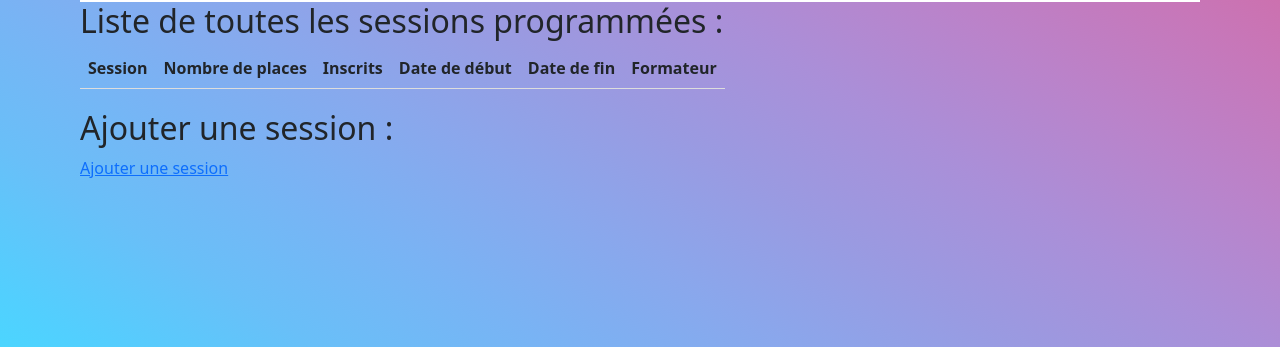
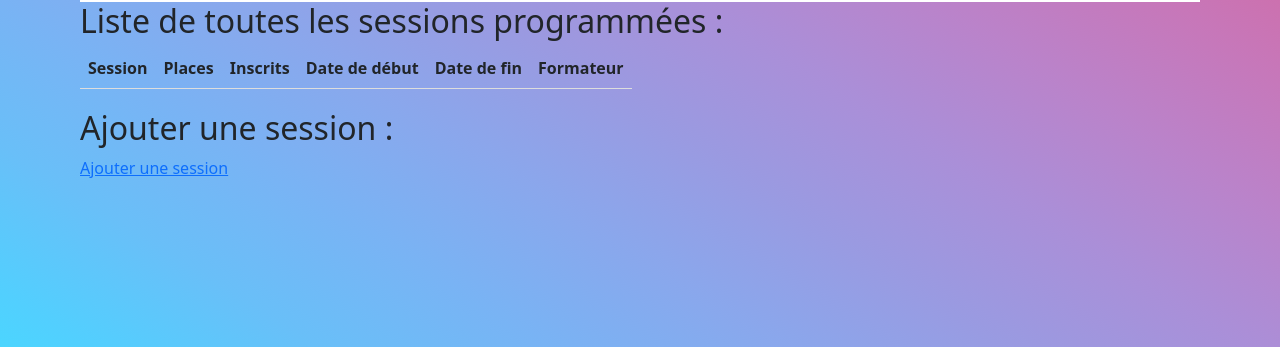
Before and after one commit to AnotheerDev/Sessions, a Symfony app: template templates/session/index.html.twig in a window 1280 px wide. Shown: the part 73-420 px from the top of the page. Run offline with Twig, Linux system fonts and the light colour scheme; the template is opened without the code that fills it, so the values that code supplies are empty; some libraries are stand-ins or nearby versions.

Commit message:
Modif th

```diff
--- a/templates/session/index.html.twig
+++ b/templates/session/index.html.twig
@@ -10,7 +10,7 @@
     <thead>
     <tr>
         <th>Session</th>
-        <th>Nombre de places</th>
+        <th>Places</th>
         <th>Inscrits</th>
         <th>Date de début</th>
         <th>Date de fin</th>
```
